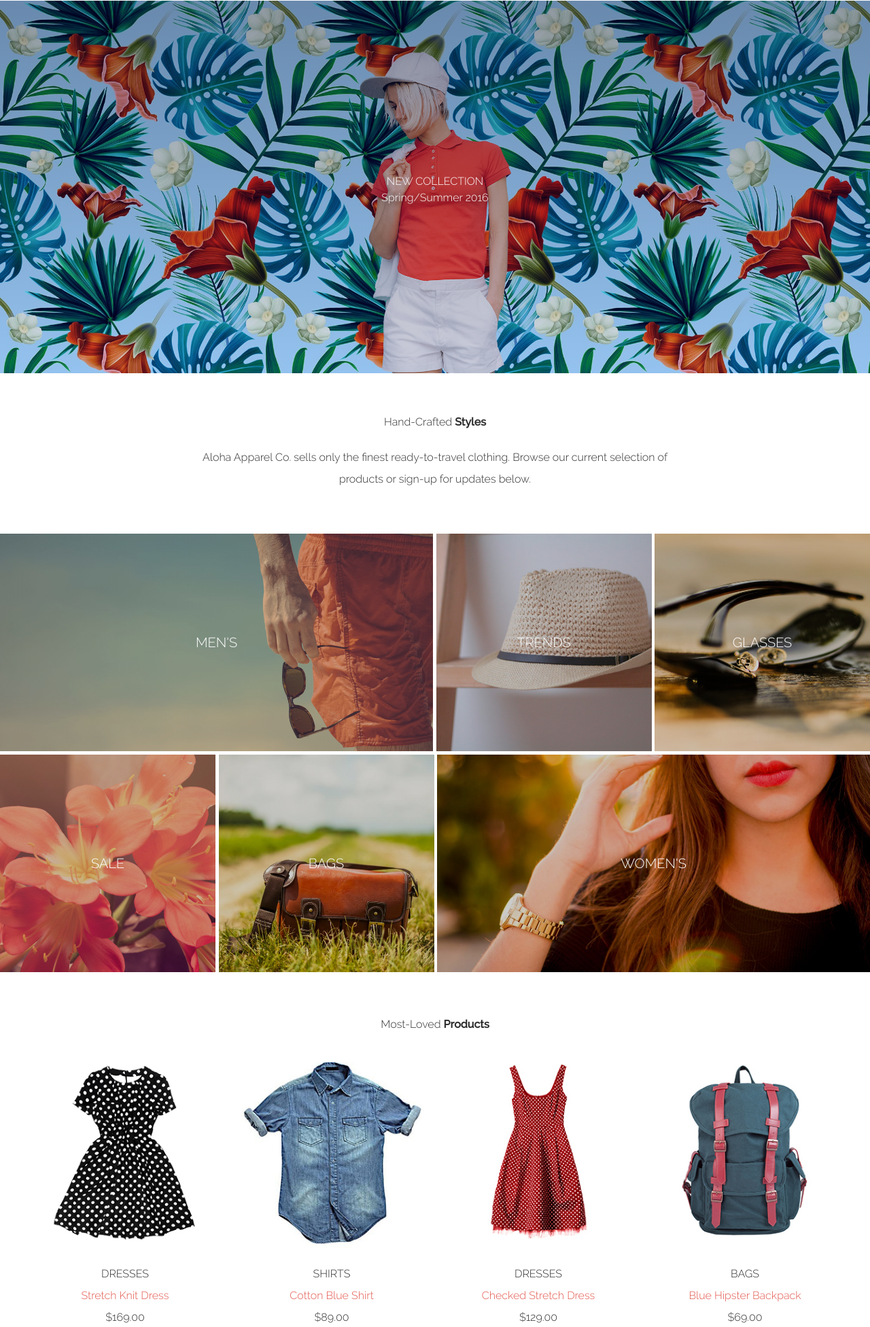
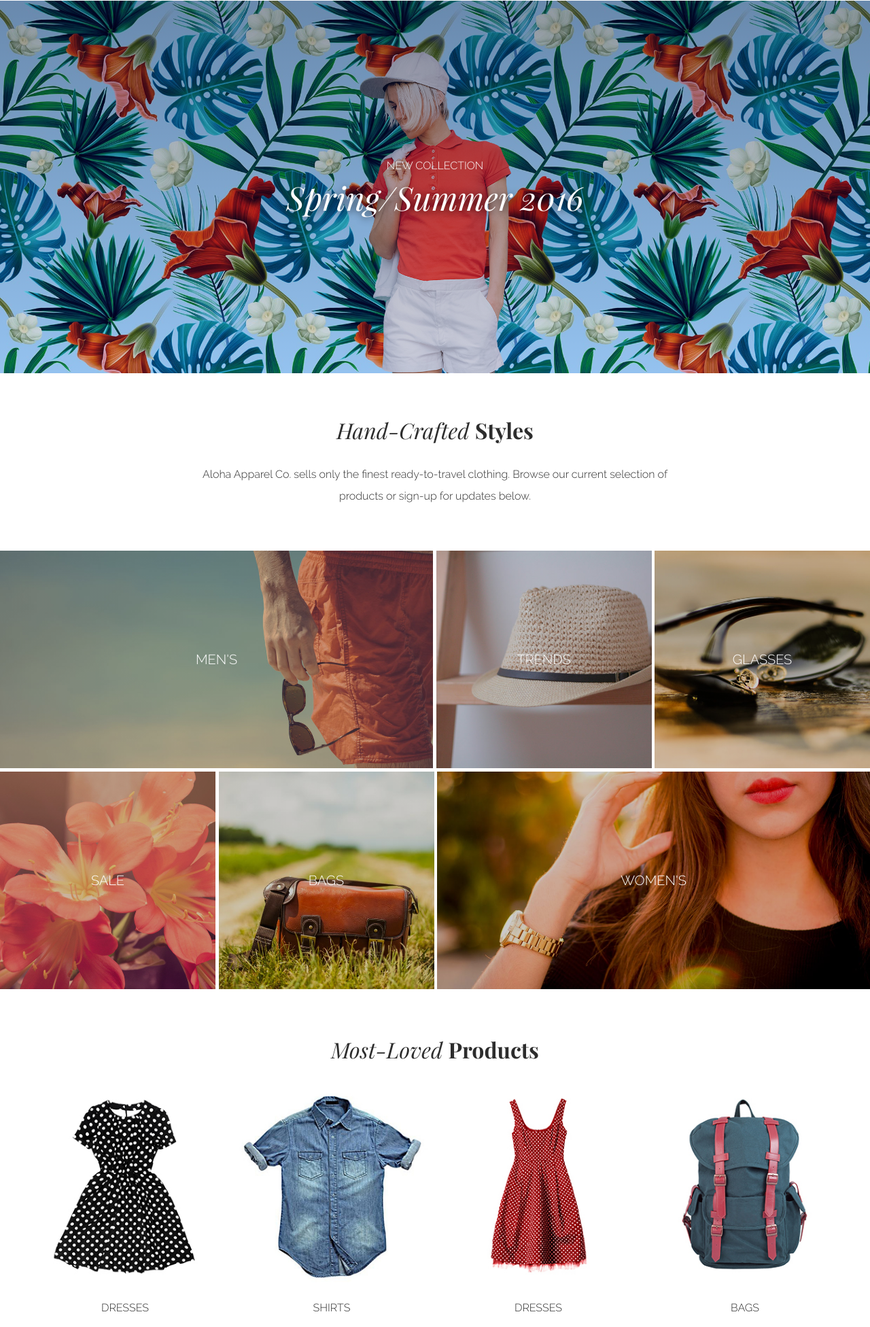
Before and after one commit to jonathanfunk/aloha-apparel, a plain HTML site: page index.html in a window 1280 px wide. Shown: the part 103-2055 px from the top of the page at 68% size. Drawn offline with Linux system fonts and the light colour scheme.

Commit message:
fixed fonts

```diff
--- a/style.css
+++ b/style.css
@@ -68,12 +68,12 @@ html {
 }
 
 h1 {
-  font: 3rem 'playfair_display' serif;
+  font: italic 3rem 'playfair_display', serif;
   text-shadow: 2px 2px 11px rgba(0, 0, 0, 0.7);
   }
 
 h2 {
-  font: italic 2rem 'playfair_display' serif;
+  font: italic 2rem 'playfair_display', serif;
   margin-bottom: 1.75rem;
 }
 
@@ -83,7 +83,7 @@ h2 span {
 }
 
 h3 {
-  font: 1.5rem 'playfair_display' serif;
+  font: 1.5rem 'playfair_display', serif;
   color: #e2574c;
 }
 
@@ -286,7 +286,7 @@ input[type="email"] {
   padding: 0 128px 0 20px;
   position: relative;
   box-sizing: border-box;
-  font: 1rem 'raleway' sans-serif;
+  font: 1rem 'raleway', sans-serif;
 }
 
 input[type="email"]:focus {
@@ -336,7 +336,7 @@ footer a:hover {
 }
 
 .contact p {
-  font-family:'playfair_display' serif;
+  font-family:'playfair_display', serif;
   line-height: 1.5rem;
   margin-bottom: 1rem;
 }
```
